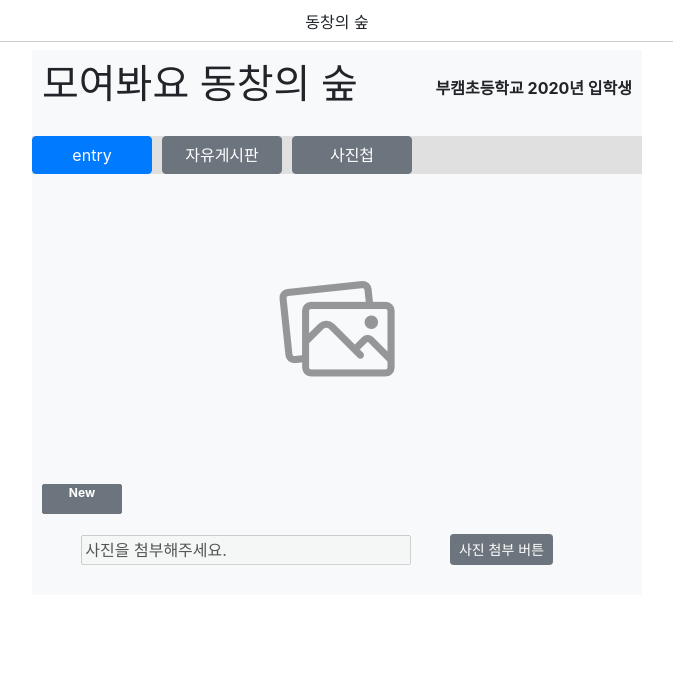
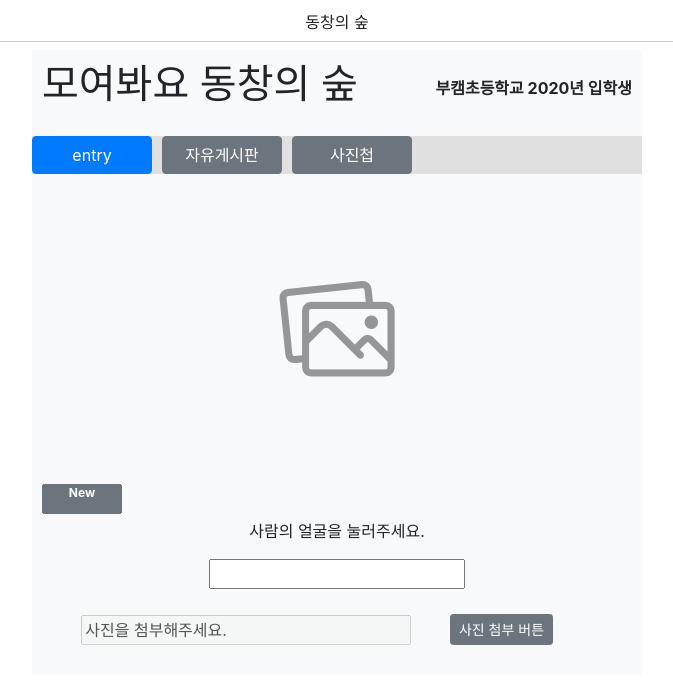
Before and after one commit to xortm854/relay_11, a React (Create React App) app in the folder front/: page /photo in a window 1280 px wide. Shown: the top 684 px of the page, without its empty margins (303-976 px from the left). Built offline with nearby package versions, Linux system fonts and the light colour scheme.

Commit message:
인물 클릭후 이름 설정하는 기능 완성

```diff
--- a/front/src/components/canvas/Canvas.js
+++ b/front/src/components/canvas/Canvas.js
@@ -4,6 +4,7 @@ import {useState,useEffect,useCallback,useMemo,useRef} from 'react';
 
 const maxWidth = 590;
 
+// isPointInPath
 function loadImage(src){
     return new Promise((resolve,reject)=>{
         console.log('loadImage');
@@ -18,7 +19,8 @@ function loadImage(src){
 const Canvas = ({photoURL,boxInfos,selectedNumber})=>{
     const canvasRef=useRef(null);
     const [imageObject,setImageObject] = useState(null);
-
+    // 박스 감지용 객체
+    const [canvasBoxObject,setCanvasBoxObject]=useState(null);
     useEffect(()=>{
         if(photoURL===null){
             setImageObject(null);
@@ -39,20 +41,33 @@ const Canvas = ({photoURL,boxInfos,selectedNumber})=>{
         // 이미지를 그린후 박스를 체크해준다.
         if(boxInfos.length!==0 && imageObject !== null){
             console.log('run');
+            let boxes = [];
             const ctx = canvasRef.current.getContext('2d');
-            ctx.strokeStyle='#107EE8';
+            ctx.strokeStyle='#000';
             boxInfos.forEach((e)=>{
                 console.log(e);
                 console.log(rate);
-                ctx.strokeRect(e.x*rate,e.y*rate,e.width*rate,e.height*rate);
+                const rectangle = new Path2D();
+                rectangle.rect(e.x*rate,e.y*rate,e.width*rate,e.height*rate);
+                boxes.push(rectangle);
+                ctx.stroke(rectangle);
             });
+            setCanvasBoxObject(boxes);
         }
     },[imageObject,boxInfos]);
 
     // 클릭 되어졌을때 수정하는 함수
-    useEffect(()=>{
-
-    },[]);
+    const canvasClick = useCallback((e)=>{
+        const ctx = canvasRef.current.getContext('2d');
+        if(canvasBoxObject.length!==0){
+            for(let i=0;i<canvasBoxObject.length;i++){
+                if(ctx.isPointInPath(canvasBoxObject[i],e.nativeEvent.offsetX,e.nativeEvent.offsetY)){
+                    selectedNumber(i);
+                    return;
+                }
+            }
+        }
+    },[canvasBoxObject,boxInfos,selectedNumber,canvasRef.current])
     /*
     원본 대비 스케일이 몇인지 판별하는 memo
     */
@@ -81,7 +96,7 @@ const Canvas = ({photoURL,boxInfos,selectedNumber})=>{
     },[imageObject,rate]);
 
     return(
-        <canvas width={canvasSize[0]} height={canvasSize[1]} ref={canvasRef} style={{display:'block',margin:'0 auto'}}>
+        <canvas onClick={canvasClick} width={canvasSize[0]} height={canvasSize[1]} ref={canvasRef} style={{display:'block',margin:'0 auto'}}>
 
         </canvas>
     );
--- a/front/src/pages/Photo.js
+++ b/front/src/pages/Photo.js
@@ -11,6 +11,11 @@ import addPhoto from './addPhoto1.png';
 import './Photo.css';
 import {useState,useCallback,useMemo,useEffect,useRef} from 'react';
 import Canvas from '../components/canvas/Canvas';
+
+const ManNameSpace = styled.div`
+padding:5px;
+text-align:center;
+`;
 
 const PhotoHeader = styled.header`
 display: flex;
@@ -56,6 +61,7 @@ const apiURL = 'https://openapi.naver.com/v1/vision/face';
 const apiId = '2rPyGSTC49Dfplyx5UvD';
 const apiSecret = 'RuhsLmEX55';
 const val = {fontWeight:'bold'}
+
 const Photo = ()=>{
 
     const requestApi = (imageFile) => {
@@ -92,6 +98,8 @@ const Photo = ()=>{
                 });
             });
             setBoxInfos(result);
+            setMansName((new Array(result.length)).fill(''));
+            setSelectedNumber(-1);
           })
           .catch((err) => {
             new Error(" API Error");
@@ -104,9 +112,11 @@ const Photo = ()=>{
     const imageDom = useRef(null);
 
     const [imageInfoURL,setimageInfoURL] = useState(null);
+    // selectedNumber
     const [selectedNumber,setSelectedNumber] = useState(-1);
     // const [boxInfos,setBoxInfos] = useState([]);
     const [boxInfos,setBoxInfos]=useState(testInfos);
+    const [mansName,setMansName] = useState([]);
     const manBedges = useMemo(()=>{
     },[manLength]);
 
@@ -140,6 +150,28 @@ const Photo = ()=>{
         }
     },[imageInfoURL]);
 
+    const manNameInput = useMemo(()=>{
+    return selectedNumber !== -1 ? <p>{selectedNumber}번째 인물의 이름을 지어주세요!</p> : <p>사람의 얼굴을 눌러주세요.</p>
+    },[selectedNumber]);
+
+    const manNameChange = (e)=>{
+        console.log(e.target.value);
+        if(selectedNumber!==-1){
+            let newArray = [...mansName];
+            newArray[selectedNumber]=e.target.value;
+            setMansName(newArray);
+        }
+    }
+
+    const inputValue = useMemo(()=>{
+        if(selectedNumber===-1){
+            return '';
+        }else{
+            console.log(mansName);
+            return mansName[selectedNumber];
+        }
+    },[selectedNumber,mansName]);
+
     return (
 
         <div style={{backgroundColor:'#F7F9FA'}}>
@@ -163,7 +195,7 @@ const Photo = ()=>{
                 <ImageWrapper>
                     {/* <Image id="image" src="https://user-images.githubusercontent.com/50394490/90222363-e2a89f00-de46-11ea-8ae7-ba3007602d84.png" fluid /> */}
                     <BoostImage id="image" src={addPhoto} fluid ref={imageDom} style={yameWidth} />
-                    <Canvas photoURL={imageInfoURL} boxInfos={boxInfos} selectedNumber={selectedNumber}/>
+                    <Canvas photoURL={imageInfoURL} boxInfos={boxInfos} selectedNumber={setSelectedNumber}/>
                 </ImageWrapper>
                 <div className="image-tag" style={{position:'relative',width:'80px',height:'30px'}}>
                     <input style={{width:'80px',height:'30px', position:'absolute'}}
@@ -171,7 +203,6 @@ const Photo = ()=>{
                             e.target.nextElementSibling.style.display='block';
                         }}
                         /*{ 질문가능해요 -> 도와드릴게 있나요?. 퇴근할준비해요! . }
-
                         */
                     ></input>
                     <Badge className="tag" style={{width:'80px',height:'30px' , position:'absolute'}} variant="secondary"
@@ -184,6 +215,10 @@ const Photo = ()=>{
                 {/* <Badge variant="secondary">New</Badge>
                 <Badge variant="secondary">New</Badge>
                 <Badge variant="secondary">New</Badge> */}
+                <ManNameSpace>
+                    {manNameInput}
+                    <input value={inputValue} onChange={manNameChange}/>
+                </ManNameSpace>
                 <PhotoFooter>
                     <input style={{width:'60%'}} value="사진을 첨부해주세요." disabled></input>
                     <Button variant="secondary" size="sm">
```
